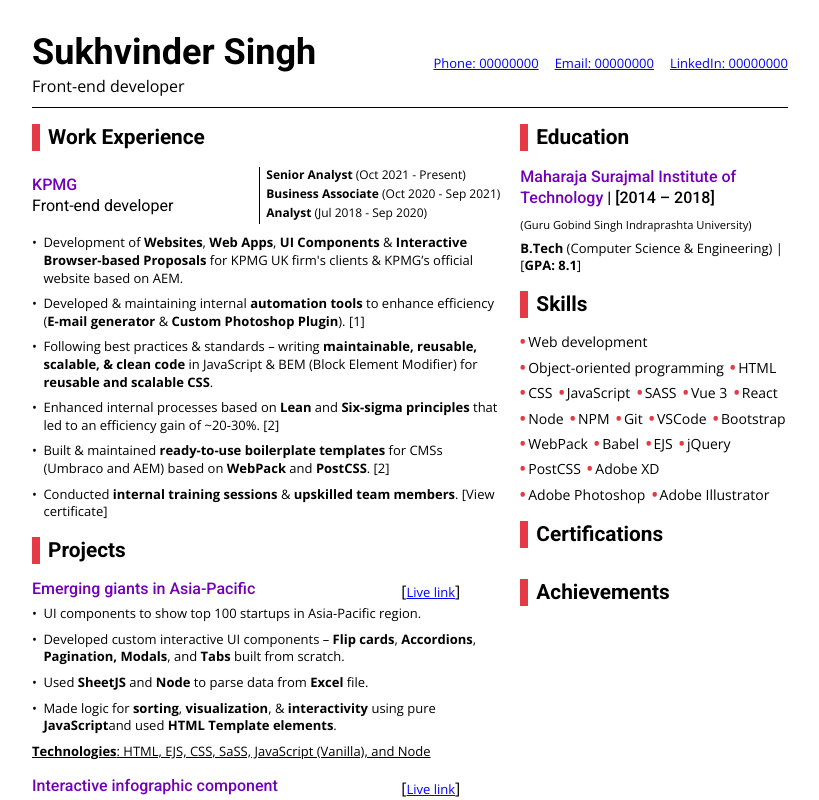
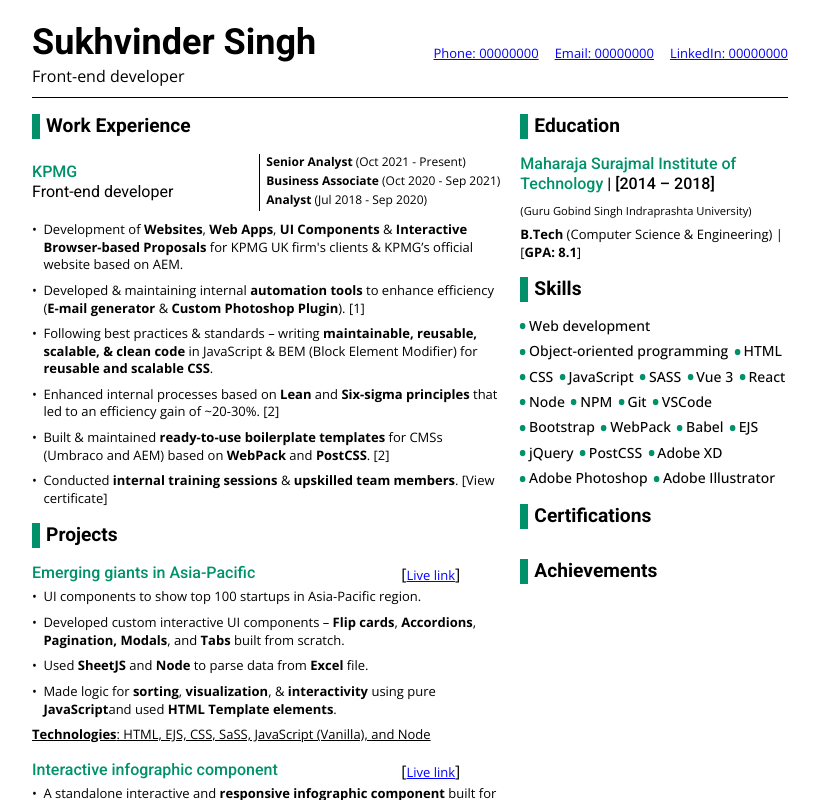
Before and after one commit to Sukhvinder-Singh/vue-resume, a Vue app: page / in a window 1280 px wide. Shown: the top 800 px of the page, without its empty margins (230-1049 px from the left). Built offline with nearby package versions, Linux system fonts and the light colour scheme.

Commit message:
Minor styling updates

```diff
--- a/src/scss/base/_typography.scss
+++ b/src/scss/base/_typography.scss
@@ -28,10 +28,10 @@ h1 {
 
 h2 {
     position: relative;
-    font-size: 1.3rem;
+    font-size: 1.2rem;
     font-weight: 700;
     margin-bottom: 0.75em;
-    padding-left: 16px;
+    padding-left: 14px;
 
     &::before {
         content: "";
@@ -48,7 +48,7 @@ h3 {
     font-size: 1rem;
     font-weight: 500;
     margin-bottom: 0.3em;
-    color: $color-secondary;
+    color: $color-primary;
 }
 
 p,
--- a/src/scss/base/_variables.scss
+++ b/src/scss/base/_variables.scss
@@ -9,6 +9,6 @@ $xl-screen: 1440px;
 // Colors
 $black: #000;
 
-$color-primary: #e63946;
-$color-secondary: #7200b9;
+$color-primary: #00916a;
+$color-secondary: "";
 $color-tertiary: "";
--- a/src/scss/components/resume/_resume_header.scss
+++ b/src/scss/components/resume/_resume_header.scss
@@ -5,7 +5,6 @@
         align-items: flex-start;
         justify-content: space-between;
         grid-column: 1/-1;
-        padding-top: 0.625em;
         padding-bottom: 0.625em;
         border-bottom: 1px solid $black;
 
--- a/src/scss/components/resume/_resume_skills.scss
+++ b/src/scss/components/resume/_resume_skills.scss
@@ -13,13 +13,16 @@
         &__item {
             display: inline-block;
             margin: 0;
-            padding-left: 0.5625em;
+            padding-left: 0.625em;
+            font-weight: 500;
             font-size: 0.875rem;
 
             &::before {
+                top: 50%;
                 left: 0;
                 color: $color-primary;
-                transform: scale(1.5);
+                transform: translateY(-50%) scale(1.75);
+                line-height: 1;
             }
         }
     }
```
